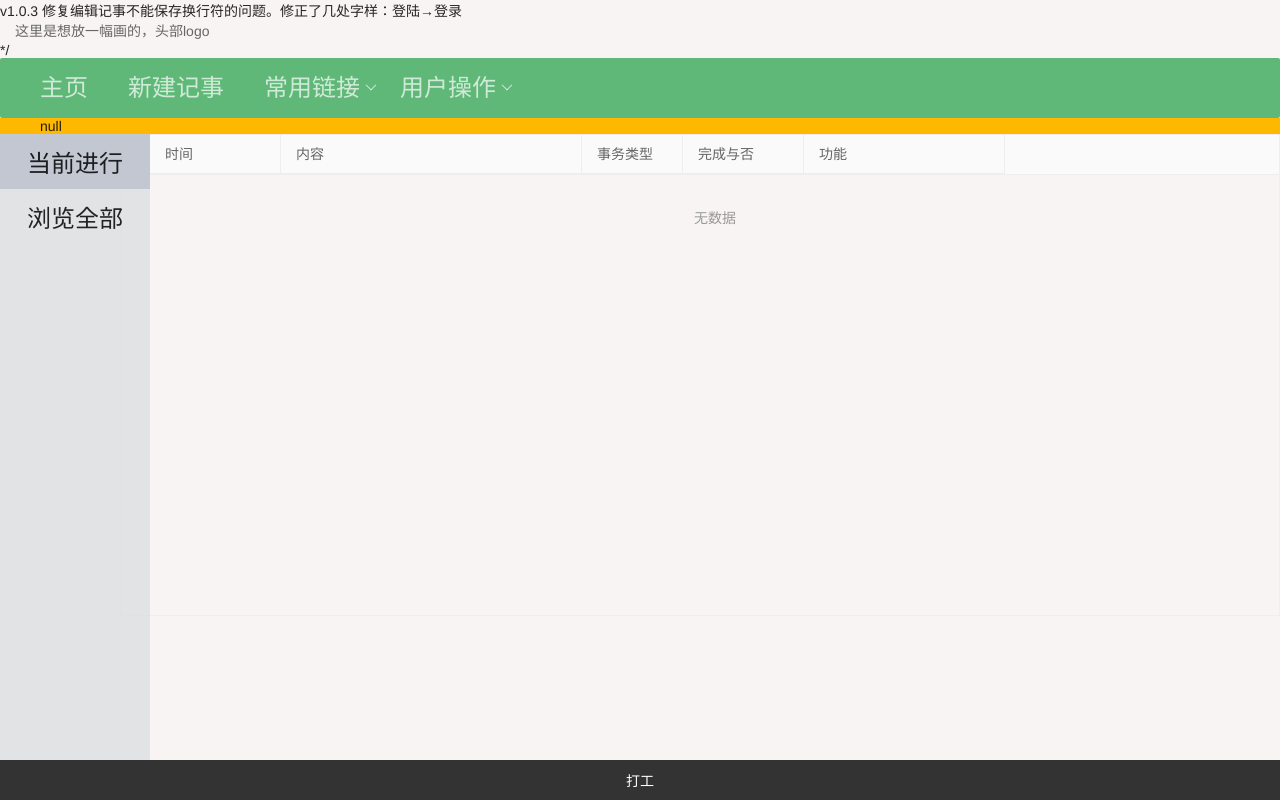
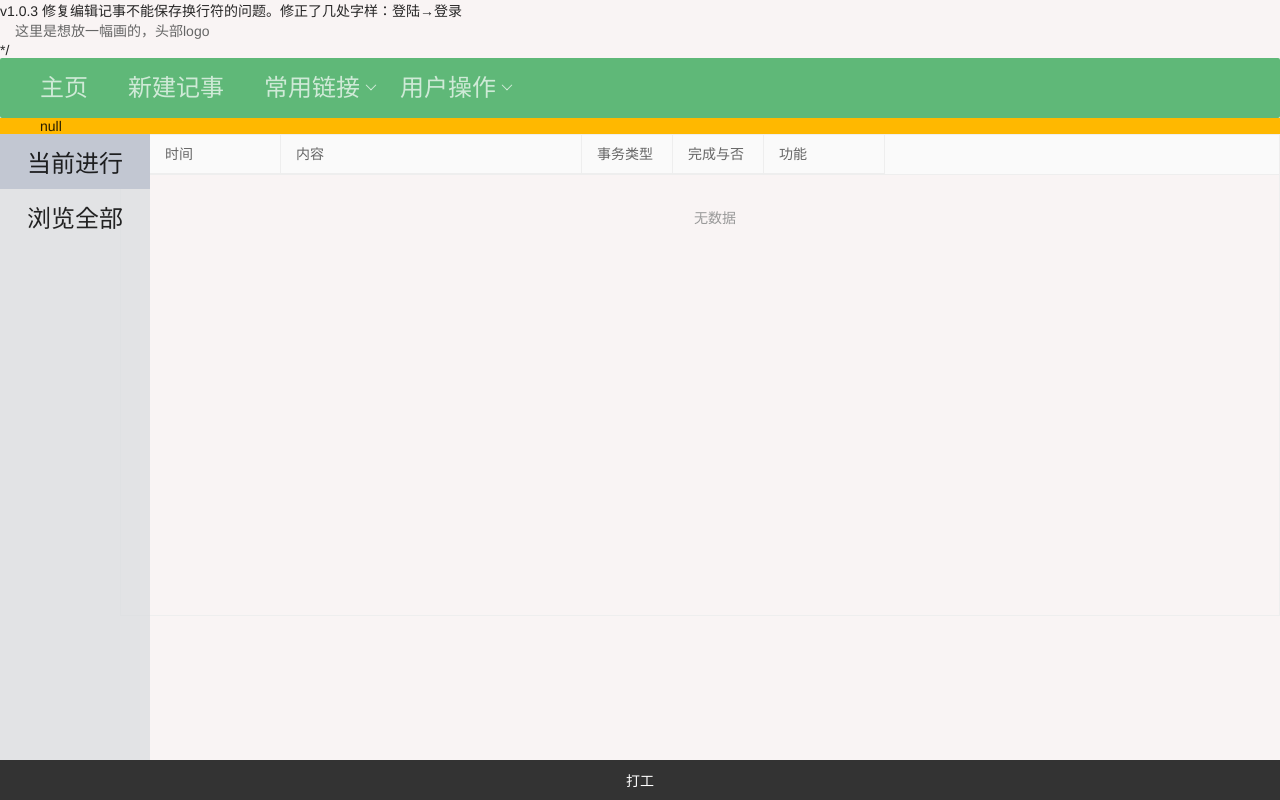
Before and after one commit to liyitong3/recordthings, a Flask app: template templates/zhuye.html in a window 1280 px wide. Run offline with Flask 3, Linux system fonts and the light colour scheme; the template is opened without the code that fills it, so the values that code supplies are empty.

Commit message:
删掉了数据表格每一行的功能区的查看

```diff
--- a/templates/base/dangqianjinxing.html
+++ b/templates/base/dangqianjinxing.html
@@ -50,7 +50,6 @@
 </script>
 <table class="layui-hide" id="test" lay-filter="test"></table>
 <script type="text/html" id="barDemo">
-    <a class="layui-btn layui-btn-xs" lay-event="detail">查看</a>
     <a class="layui-btn layui-btn-xs" lay-event="edit">编辑</a>
     <a class="layui-btn layui-btn-danger layui-btn-xs" lay-event="del">删除</a>
 
@@ -91,16 +90,16 @@
                 {field: 'id', title: '事件编号', width: 40, hide: true},
                 {field: 'time', title: '时间', width: 130},
                 {field: 'neirong', title: '内容', width: 300 },
-                {field: 'leixing', title: '事务类型', width: 100},
+                {field: 'leixing', title: '事务类型', width: 90},
                 {
-                    field: 'wancheng', title: '完成与否', width: 120, templet: function (d) {
+                    field: 'wancheng', title: '完成与否', width: 90, templet: function (d) {
                         if (d.wancheng == 0) {
                             return '<input type="checkbox" id="wancheng_switch" lay-filter="wcglq" lay-skin="switch" lay-text="是|否" value="' + d.id + '">';
                         } else if (d.wancheng == 1) {
                             return '<input type="checkbox" id="wancheng_switch" lay-filter="wcglq" lay-skin="switch" lay-text="是|否" checked value="' + d.id + '">';
                         }
                     }
-                }, {fixed: 'right', title: '功能', toolbar: '#barDemo', width: 200}
+                }, {fixed: 'right', title: '功能', toolbar: '#barDemo', width: 120}
             ]],
             page: 1, // 不开启分页了先
             limit: 10, // 每页显示的条数
```
